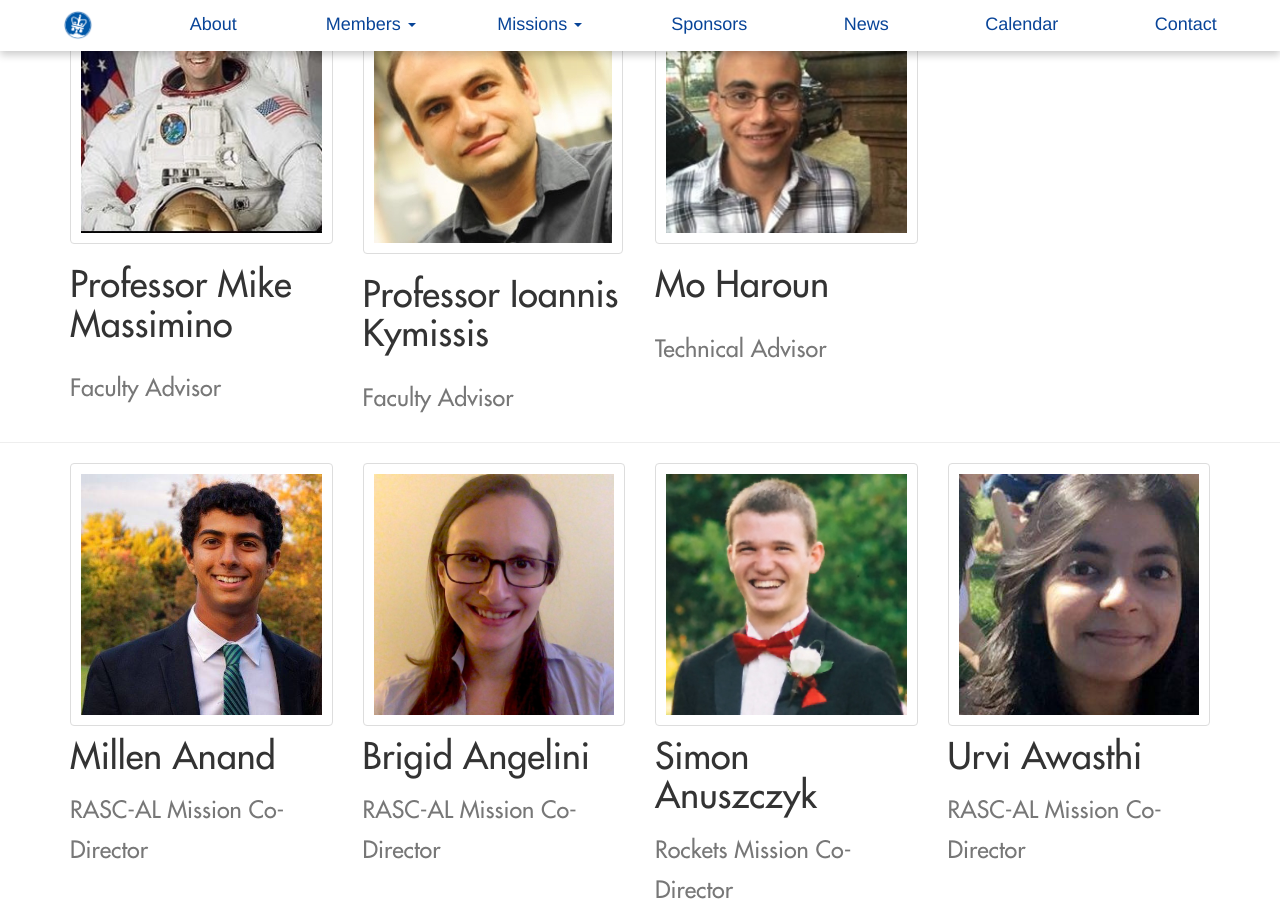
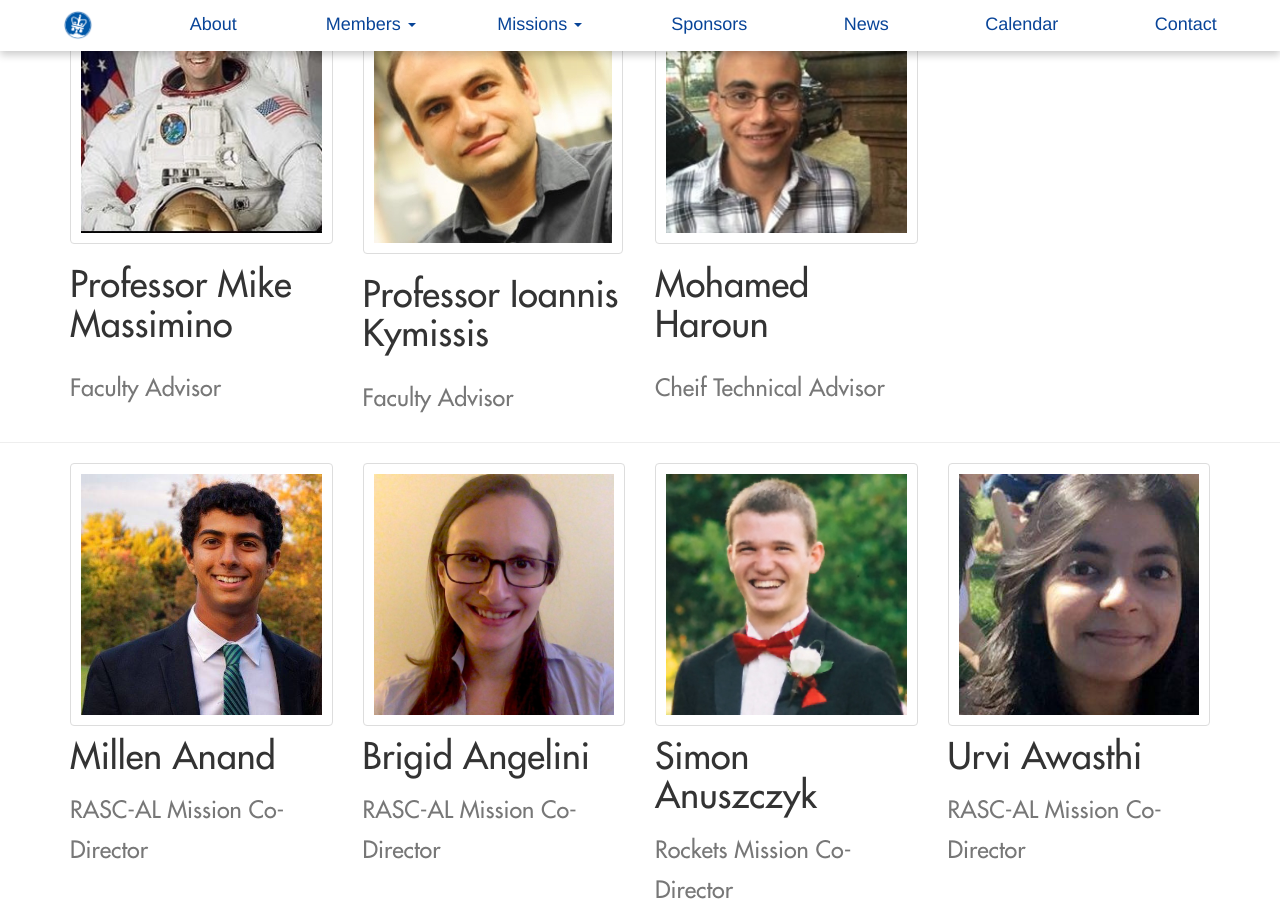
Before and after one commit to columbiaspace/columbiaspace.org, a Jekyll site: the page built from members/members-2017.html, in a window 1280 px wide and 900 px high, scrolled down 1175 px. Built offline with Jekyll 4.4.1, drawn with Linux system fonts in a browser that asks for light colours; nearby versions of some CDN libraries; comment, search, counter and statistics services are not loaded.

Commit message:
Fix Mo's Title

```diff
--- a/members/members-2017.html
+++ b/members/members-2017.html
@@ -19,8 +19,8 @@ faculty:
   - name: "Professor Ioannis Kymissis"
     title: "Faculty Advisor"
     image: "/assets/media/img/profiles/ikymissis.jpg"
-  - name: "Mo Haroun"
-    title: "Technical Advisor"
+  - name: "Mohamed Haroun"
+    title: "Cheif Technical Advisor"
     image: "/assets/media/img/profiles2017/mharoun.jpg"
 
 members:
```
